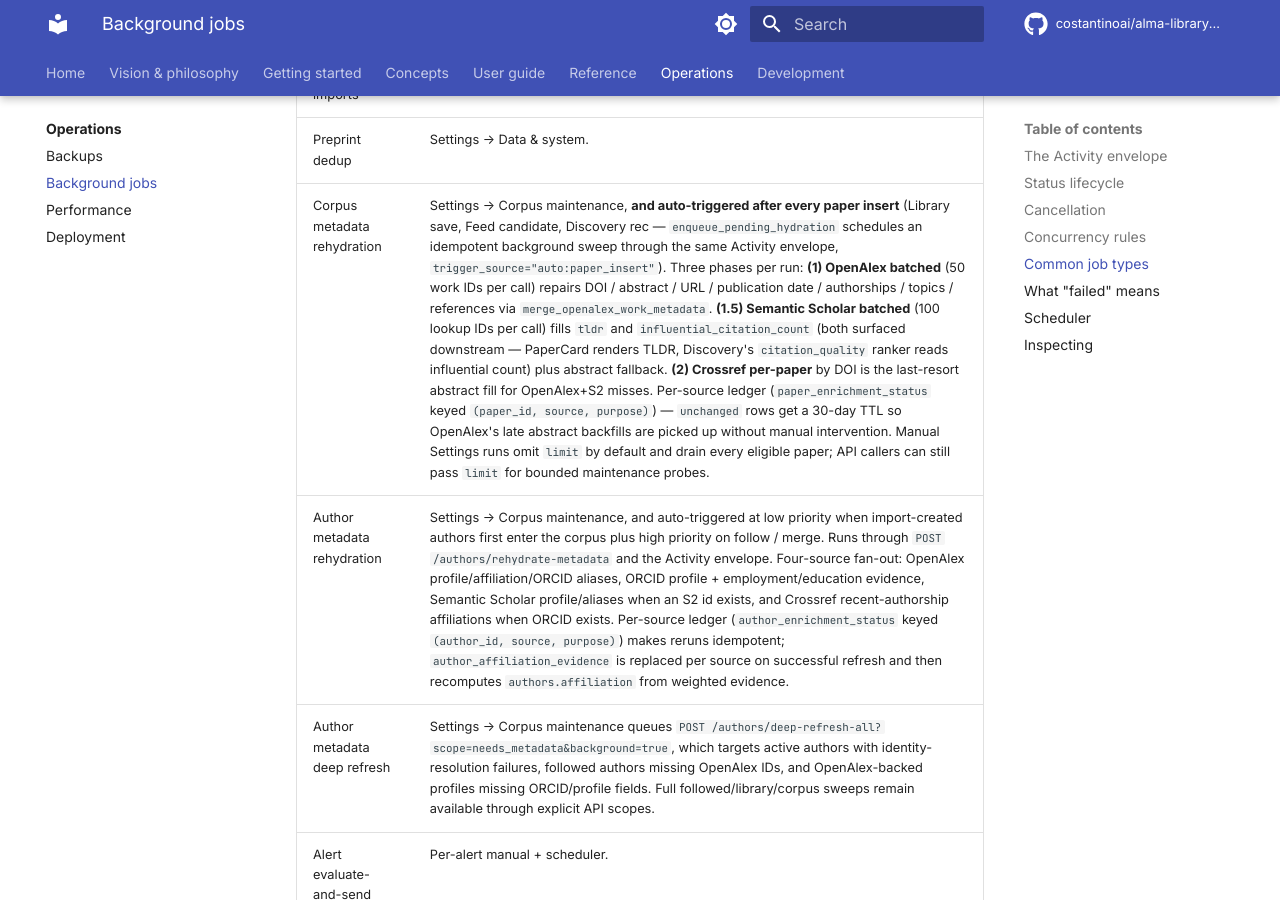
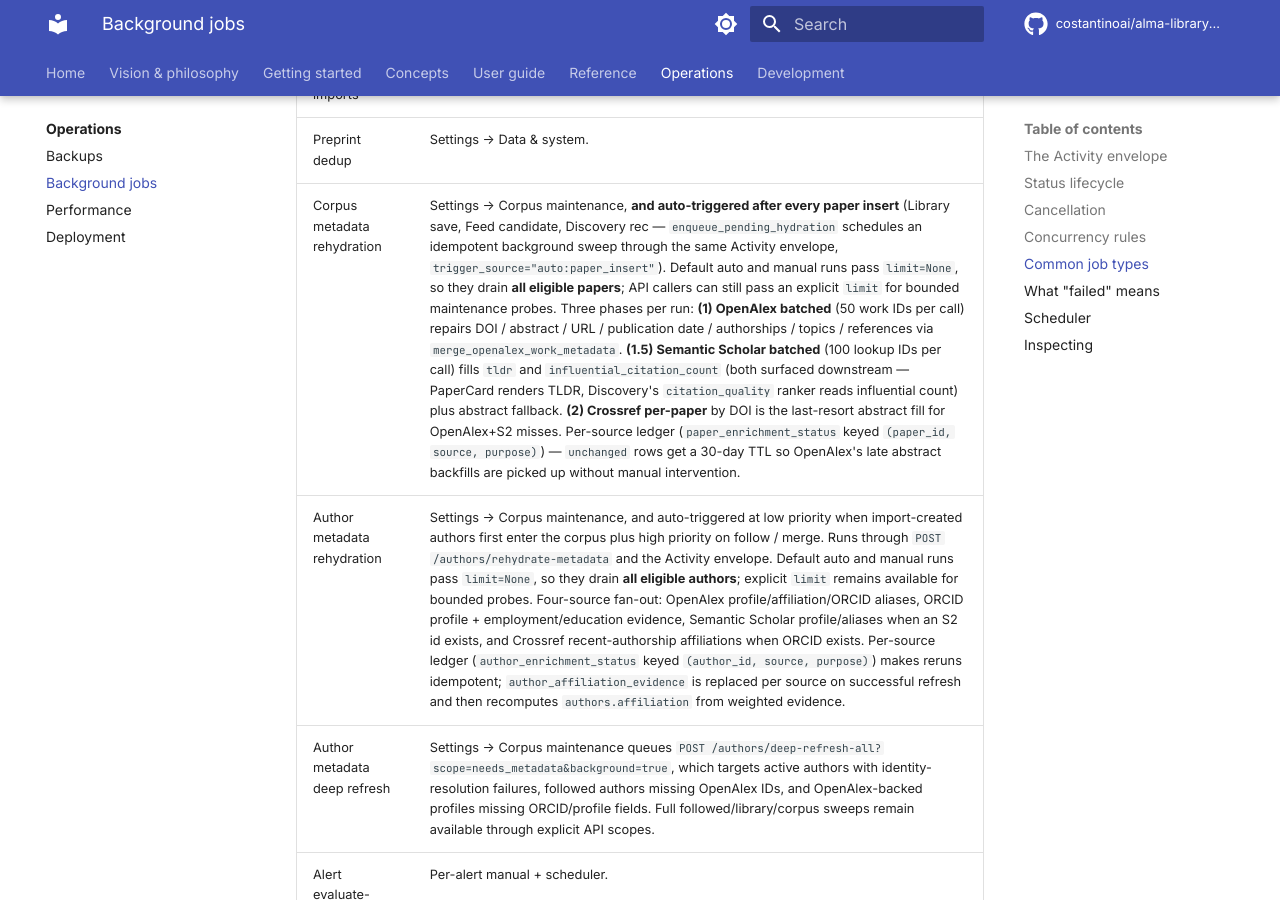
Before and after one commit to costantinoai/alma-library-manager, an MkDocs documentation site: the page built from docs/operations/background-jobs.md, in a window 1280 px wide and 900 px high, scrolled down 3334 px. Built offline with MkDocs 1.6.1 and Material for MkDocs 9.7.7, drawn with Linux system fonts in a browser that asks for light colours; comment, search, counter and statistics services are not loaded.

Commit message:
fix: uncap auto metadata rehydration

```diff
--- a/docs/operations/background-jobs.md
+++ b/docs/operations/background-jobs.md
@@ -114,8 +114,8 @@ stop before the next Activity write when possible.
 | OpenAlex resolve | Library → Imports → Resolve. |
 | Enrich imports | Library → Imports → Enrich. |
 | Preprint dedup | Settings → Data & system. |
-| Corpus metadata rehydration | Settings → Corpus maintenance, **and auto-triggered after every paper insert** (Library save, Feed candidate, Discovery rec — `enqueue_pending_hydration` schedules an idempotent background sweep through the same Activity envelope, `trigger_source="auto:paper_insert"`). Three phases per run: **(1) OpenAlex batched** (50 work IDs per call) repairs DOI / abstract / URL / publication date / authorships / topics / references via `merge_openalex_work_metadata`. **(1.5) Semantic Scholar batched** (100 lookup IDs per call) fills `tldr` and `influential_citation_count` (both surfaced downstream — PaperCard renders TLDR, Discovery's `citation_quality` ranker reads influential count) plus abstract fallback. **(2) Crossref per-paper** by DOI is the last-resort abstract fill for OpenAlex+S2 misses. Per-source ledger (`paper_enrichment_status` keyed `(paper_id, source, purpose)`) — `unchanged` rows get a 30-day TTL so OpenAlex's late abstract backfills are picked up without manual intervention. Manual Settings runs omit `limit` by default and drain every eligible paper; API callers can still pass `limit` for bounded maintenance probes. |
-| Author metadata rehydration | Settings → Corpus maintenance, and auto-triggered at low priority when import-created authors first enter the corpus plus high priority on follow / merge. Runs through `POST /authors/rehydrate-metadata` and the Activity envelope. Four-source fan-out: OpenAlex profile/affiliation/ORCID aliases, ORCID profile + employment/education evidence, Semantic Scholar profile/aliases when an S2 id exists, and Crossref recent-authorship affiliations when ORCID exists. Per-source ledger (`author_enrichment_status` keyed `(author_id, source, purpose)`) makes reruns idempotent; `author_affiliation_evidence` is replaced per source on successful refresh and then recomputes `authors.affiliation` from weighted evidence. |
+| Corpus metadata rehydration | Settings → Corpus maintenance, **and auto-triggered after every paper insert** (Library save, Feed candidate, Discovery rec — `enqueue_pending_hydration` schedules an idempotent background sweep through the same Activity envelope, `trigger_source="auto:paper_insert"`). Default auto and manual runs pass `limit=None`, so they drain **all eligible papers**; API callers can still pass an explicit `limit` for bounded maintenance probes. Three phases per run: **(1) OpenAlex batched** (50 work IDs per call) repairs DOI / abstract / URL / publication date / authorships / topics / references via `merge_openalex_work_metadata`. **(1.5) Semantic Scholar batched** (100 lookup IDs per call) fills `tldr` and `influential_citation_count` (both surfaced downstream — PaperCard renders TLDR, Discovery's `citation_quality` ranker reads influential count) plus abstract fallback. **(2) Crossref per-paper** by DOI is the last-resort abstract fill for OpenAlex+S2 misses. Per-source ledger (`paper_enrichment_status` keyed `(paper_id, source, purpose)`) — `unchanged` rows get a 30-day TTL so OpenAlex's late abstract backfills are picked up without manual intervention. |
+| Author metadata rehydration | Settings → Corpus maintenance, and auto-triggered at low priority when import-created authors first enter the corpus plus high priority on follow / merge. Runs through `POST /authors/rehydrate-metadata` and the Activity envelope. Default auto and manual runs pass `limit=None`, so they drain **all eligible authors**; explicit `limit` remains available for bounded probes. Four-source fan-out: OpenAlex profile/affiliation/ORCID aliases, ORCID profile + employment/education evidence, Semantic Scholar profile/aliases when an S2 id exists, and Crossref recent-authorship affiliations when ORCID exists. Per-source ledger (`author_enrichment_status` keyed `(author_id, source, purpose)`) makes reruns idempotent; `author_affiliation_evidence` is replaced per source on successful refresh and then recomputes `authors.affiliation` from weighted evidence. |
 | Author metadata deep refresh | Settings → Corpus maintenance queues `POST /authors/deep-refresh-all?scope=needs_metadata&background=true`, which targets active authors with identity-resolution failures, followed authors missing OpenAlex IDs, and OpenAlex-backed profiles missing ORCID/profile fields. Full followed/library/corpus sweeps remain available through explicit API scopes. |
 | Alert evaluate-and-send | Per-alert manual + scheduler. |
 
```
Also changed, not shown: docs/reference/api.md (+2 -2 lines), docs/reference/database.md (+1 -1 lines), 2 other files.
